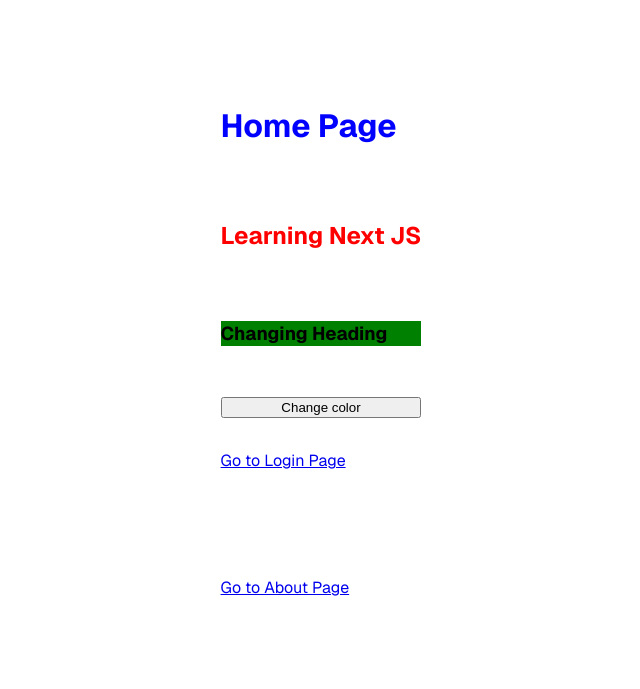
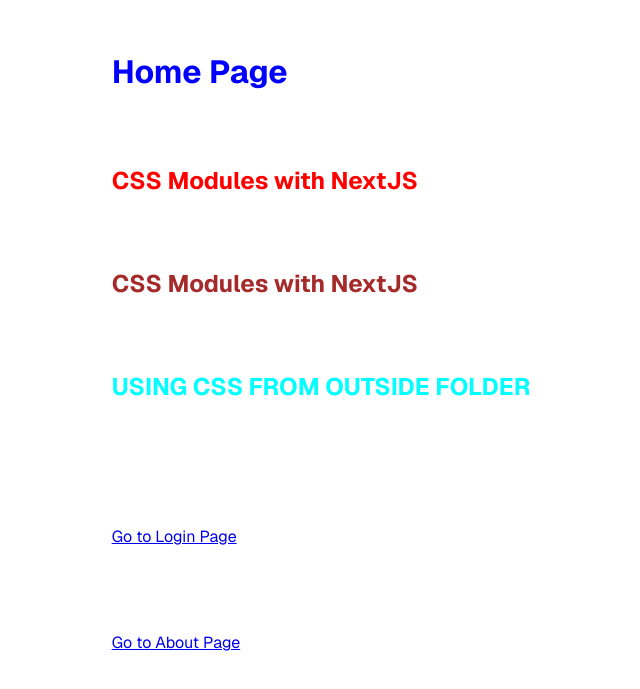
Before and after one commit to Tirth02/NextJS_Tutorial, a Next.js app in the folder blog/: page / in a window 1280 px wide. Shown: the part 147-836 px from the top of the page, without its empty margins (319-959 px from the left). Built offline with nearby package versions, Linux system fonts and the light colour scheme.

Commit message:
CSS module in NextJS Explained

```diff
--- /dev/null
+++ b/blog/src/app/custom.module.css
@@ -0,0 +1,4 @@
+.main
+{
+    color:red;
+}
--- /dev/null
+++ b/blog/src/app/other.module.css
@@ -0,0 +1,4 @@
+.main
+{
+    color:brown;
+}
--- a/blog/src/app/page.js
+++ b/blog/src/app/page.js
@@ -1,4 +1,7 @@
 'use client'
+import custom from "./custom.module.css";
+import other from "./other.module.css";
+import outside from '@/style/outside.module.css';
 import { useState } from "react";
 import styles from "./page.module.css";
 import Link from "next/link";
@@ -9,12 +12,11 @@ export default function Home() {
     <div className={styles.page}>
       <main className={styles.main}>
         <h1>Home Page</h1>
-        {/* In NextJs there is no Internal CSS only External and inline css is allowed and priority of Inline CSS is greater than External CSS */}
-        <h2 style={{color: "red"}}>Learning Next JS</h2>
-        <h3 style={h3Style}>Changing Heading</h3>
-        <button onClick={() => setH3Style({backgroundColor:"purple"})}>Change color</button>
+        <h2 className={custom.main}>CSS Modules with NextJS</h2>
+        <h2 className={other.main}>CSS Modules with NextJS</h2>
+        <h2 className={outside.main}>USING CSS FROM OUTSIDE FOLDER</h2>
+        <h2></h2>
         <Link href="/login">Go to Login Page</Link>
-        <br/>
         <br/>
         <Link href="/about">Go to About Page</Link>
       </main>
--- /dev/null
+++ b/blog/src/style/outside.module.css
@@ -0,0 +1,3 @@
+.main{
+    color:aqua;
+}
```
